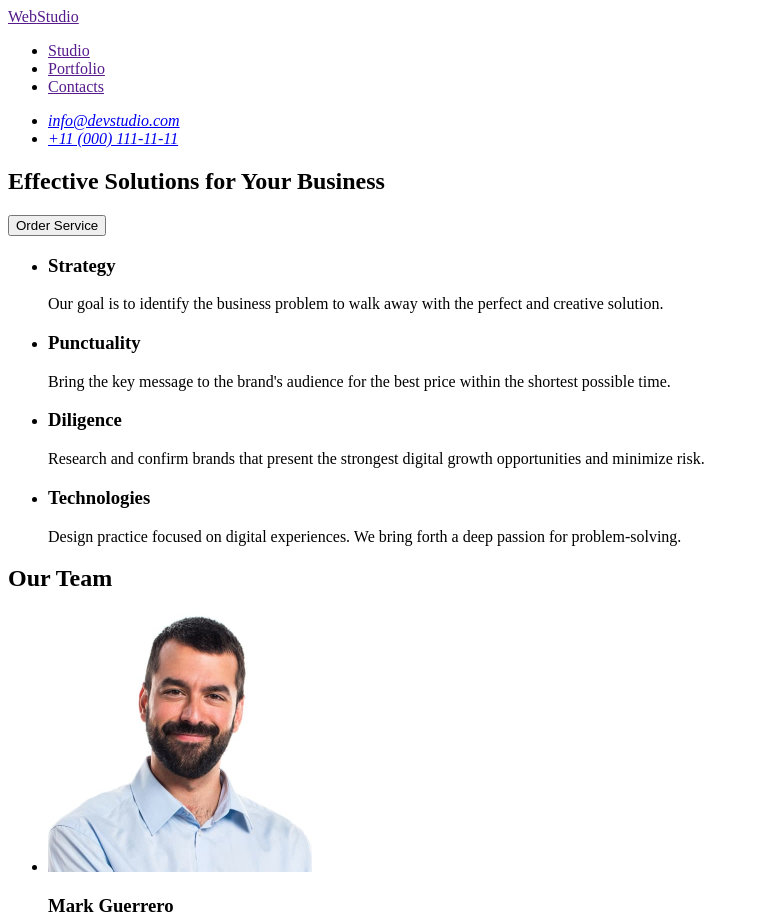
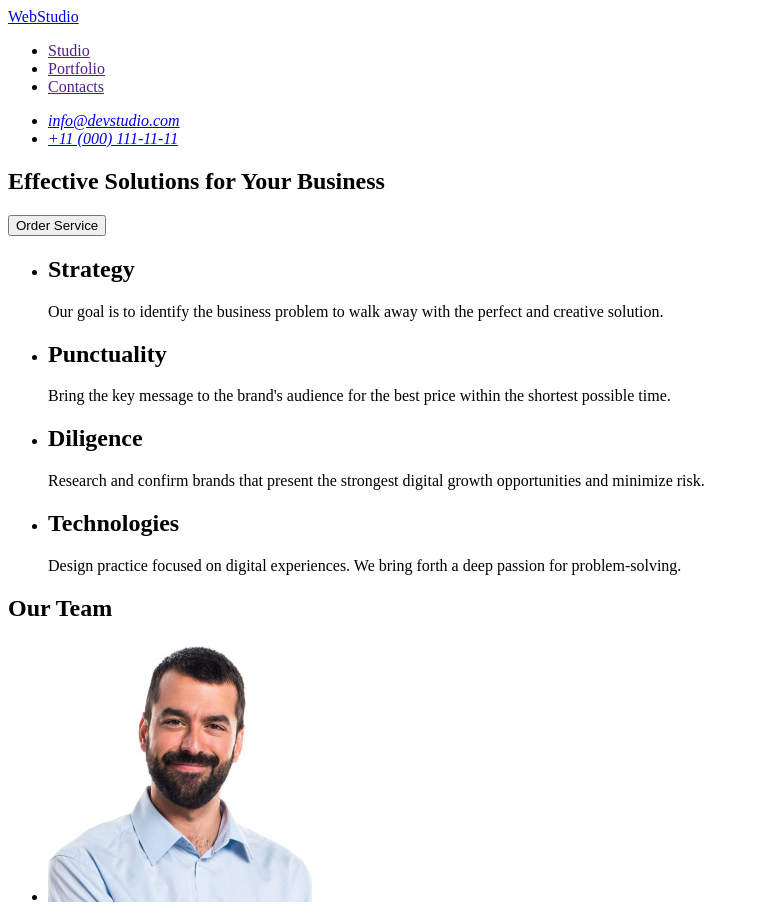
Before and after one commit to Jakie0106/goit-markup-hw-01, a plain HTML site: page index.html in a window 1280 px wide. Shown: the top 920 px of the page, without its empty margins (0-759 px from the left). Drawn offline with Linux system fonts and the light colour scheme.

Commit message:
error correction

```diff
--- a/index.html
+++ b/index.html
@@ -7,8 +7,8 @@
   </head>
   <body>
     <header>
-      <a href=""><span>Web</span>Studio</a>
       <nav>
+        <a href="./index.html">WebStudio</a>
         <ul>
           <li><a href="">Studio</a></li>
           <li><a href="">Portfolio</a></li>
@@ -34,28 +34,28 @@
       <section>
         <ul>
           <li>
-            <h3>Strategy</h3>
+            <h2>Strategy</h2>
             <p>
               Our goal is to identify the business problem to walk away with the
               perfect and creative solution.
             </p>
           </li>
           <li>
-            <h3>Punctuality</h3>
+            <h2>Punctuality</h2>
             <p>
               Bring the key message to the brand's audience for the best price
               within the shortest possible time.
             </p>
           </li>
           <li>
-            <h3>Diligence</h3>
+            <h2>Diligence</h2>
             <p>
               Research and confirm brands that present the strongest digital
               growth opportunities and minimize risk.
             </p>
           </li>
           <li>
-            <h3>Technologies</h3>
+            <h2>Technologies</h2>
             <p>
               Design practice focused on digital experiences. We bring forth a
               deep passion for problem-solving.
@@ -110,7 +110,7 @@
       </section>
     </main>
     <footer>
-      <a href=""><span>Web</span>Studio</a>
+      <a href="./index.html">WebStudio</a>
       <p>
         Increase the flow of customers and sales for your business with digital
         marketing & growth solutions.
```
